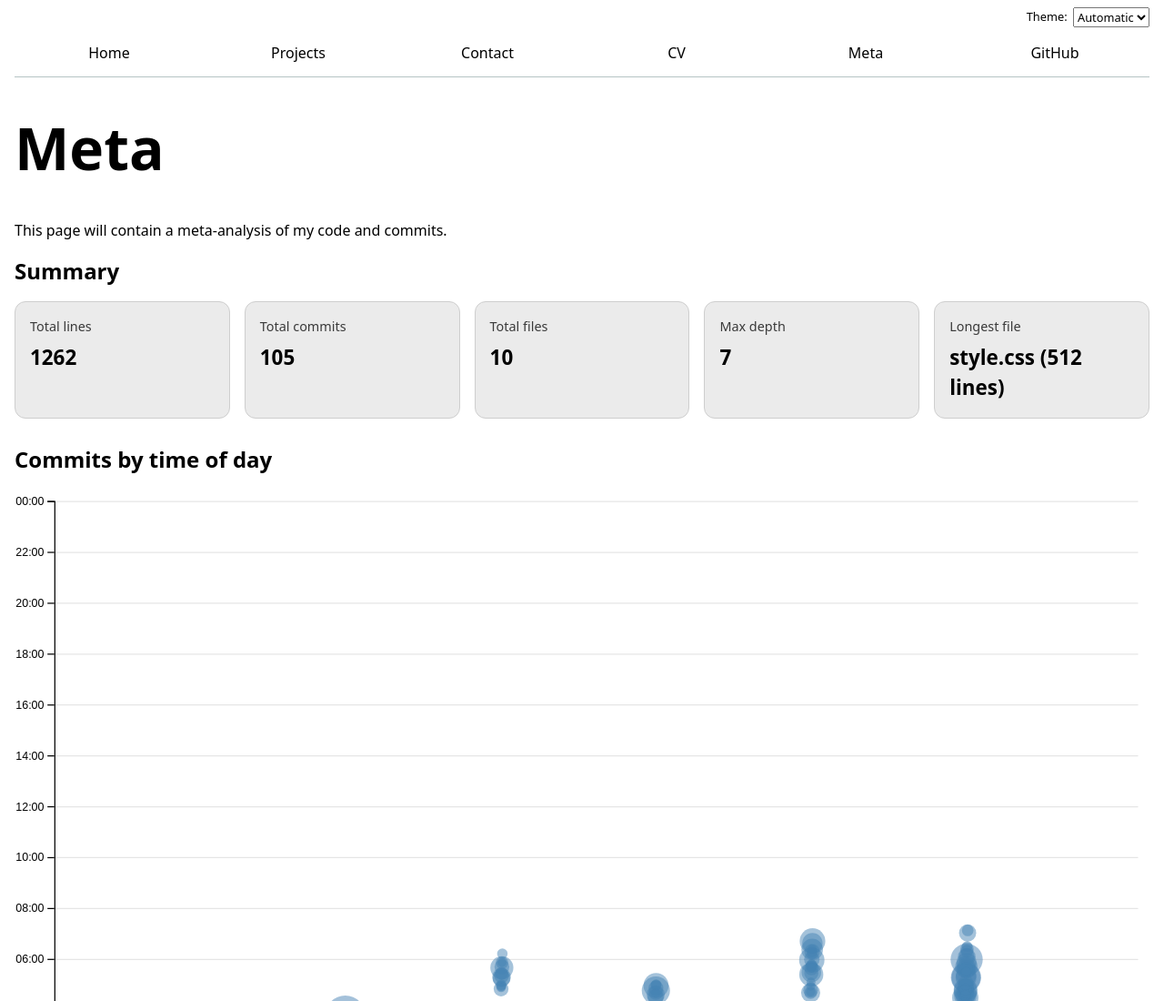
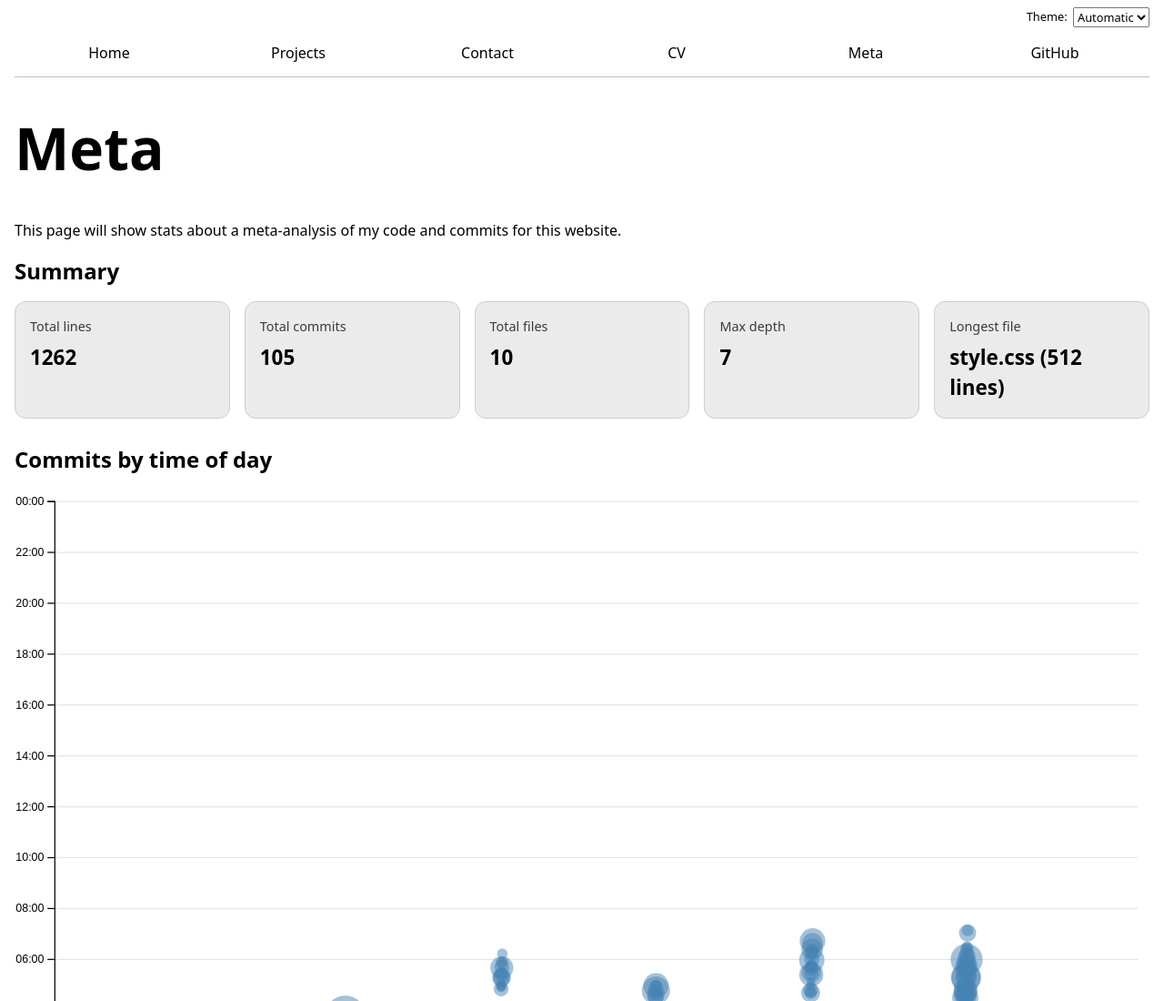
Before and after one commit to zaz003-cyber/portfolio, a website: page meta/index.html in a window 1280 px wide. Shown: the top 1100 px of the page at 91% size. Drawn offline with nearby package versions, Linux system fonts and the light colour scheme.

Commit message:
Update index.html

```diff
--- a/meta/index.html
+++ b/meta/index.html
@@ -11,7 +11,7 @@
 </head>
 <body>
   <h1>Meta</h1>
-  <p>This page will contain a meta-analysis of my code and commits.</p>
+  <p>This page will show stats about a meta-analysis of my code and commits for this website.</p>
 
   <h2>Summary</h2>
   <dl id="stats"></dl>
```
